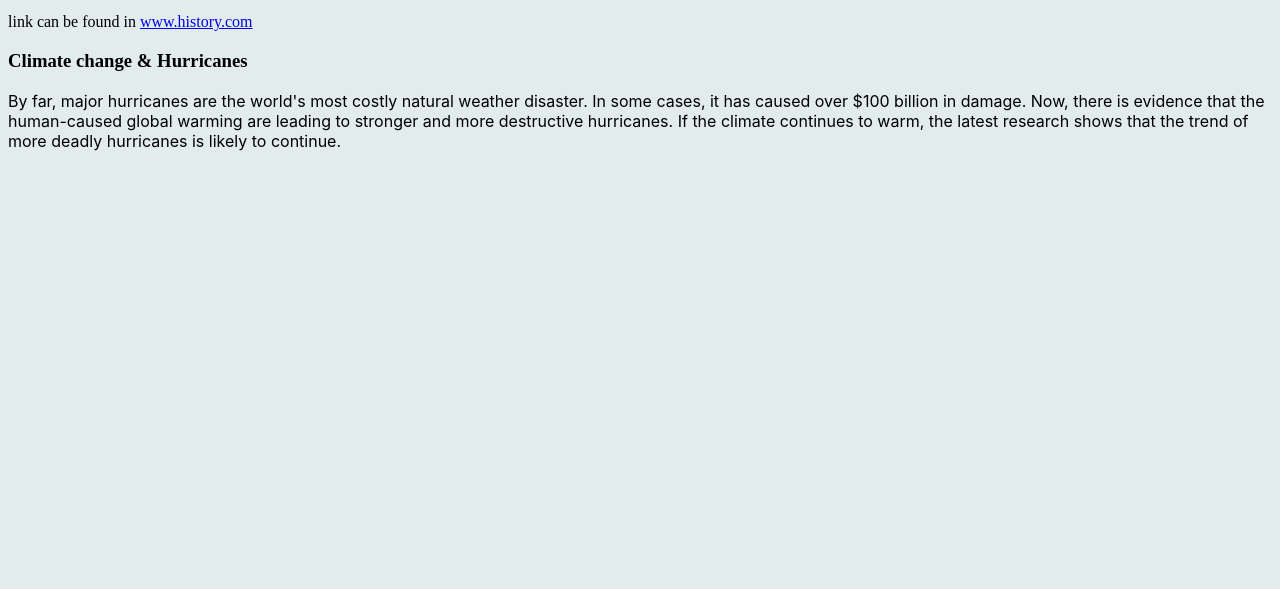
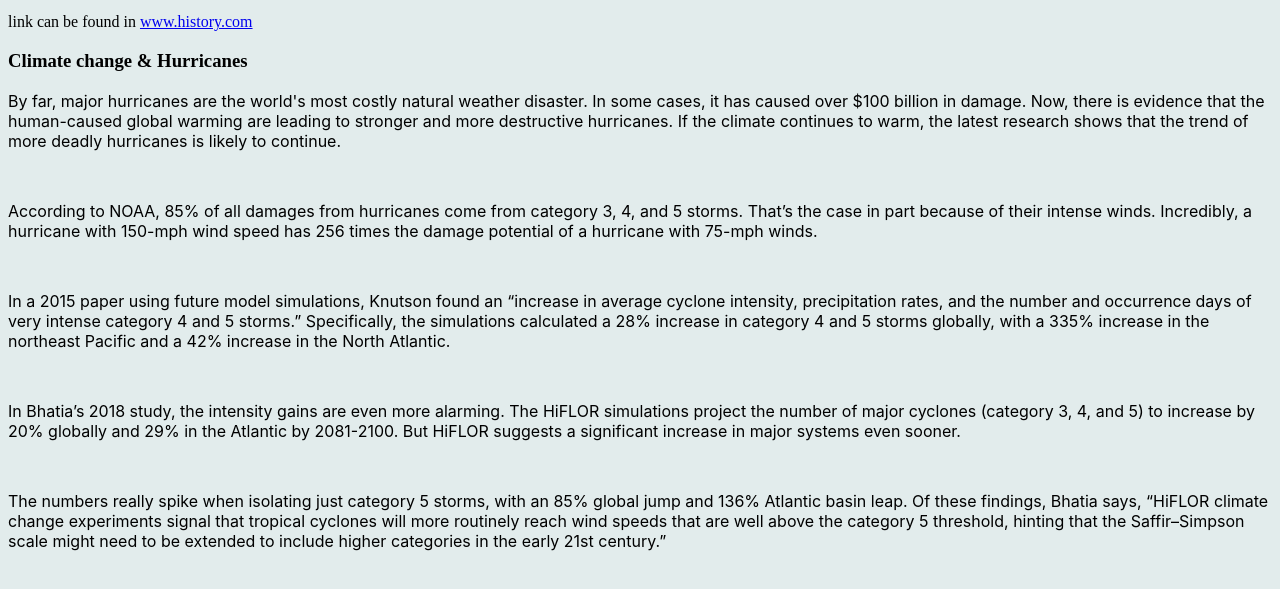
Before and after one commit to Awesomelok622/Awesomelok622.github.io, a plain HTML site: page index.html in a window 1280 px wide. Shown: the part 872-1461 px from the top of the page. Before the commit the page ends 1039 px from the top, so only its background shows below. Drawn offline with Linux system fonts and the light colour scheme; files whose address does not match are found by name.

Commit message:
Update index.html

```diff
--- a/index.html
+++ b/index.html
@@ -45,5 +45,14 @@
 
     <h3>Climate change & Hurricanes</h3>
     <p>By far, major hurricanes are the world's most costly natural weather disaster. In some cases, it has caused over $100 billion in damage. Now, there is evidence that the human-caused global warming are leading to stronger and more destructive hurricanes. If the climate continues to warm, the latest research shows that the trend of more deadly hurricanes is likely to continue.</p>
+    <br>
+    <p>According to NOAA, 85% of all damages from hurricanes come from category 3, 4, and 5 storms. That’s the case in part because of their intense winds. Incredibly, a hurricane with 150-mph wind speed has 256 times the damage potential of a hurricane with 75-mph winds.</p>
+    <br>
+    <p>In a 2015 paper using future model simulations, Knutson found an “increase in average cyclone intensity, precipitation rates, and the number and occurrence days of very intense category 4 and 5 storms.” Specifically, the simulations calculated a 28% increase in category 4 and 5 storms globally, with a 335% increase in the northeast Pacific and a 42% increase in the North Atlantic.</p>
+    <br>
+    <p>In Bhatia’s 2018 study, the intensity gains are even more alarming. The HiFLOR simulations project the number of major cyclones (category 3, 4, and 5) to increase by 20% globally and 29% in the Atlantic by 2081-2100. But HiFLOR suggests a significant increase in major systems even sooner.</p>
+    <br>
+    <p>The numbers really spike when isolating just category 5 storms, with an 85% global jump and 136% Atlantic basin leap. Of these findings, Bhatia says, “HiFLOR climate change experiments signal that tropical cyclones will more routinely reach wind speeds that are well above the category 5 threshold, hinting that the Saffir–Simpson scale might need to be extended to include higher categories in the early 21st century.”</p>
+    <br>
 </body>
 </html>
```
